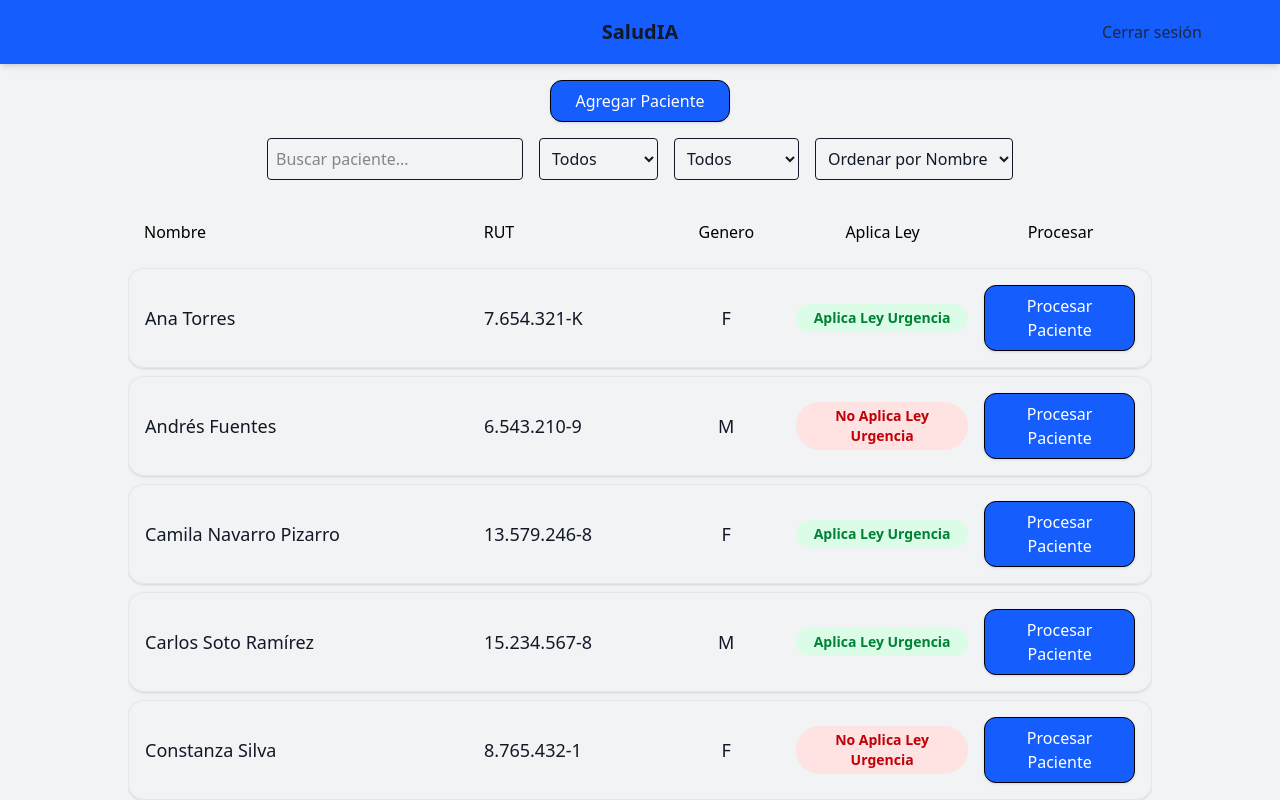
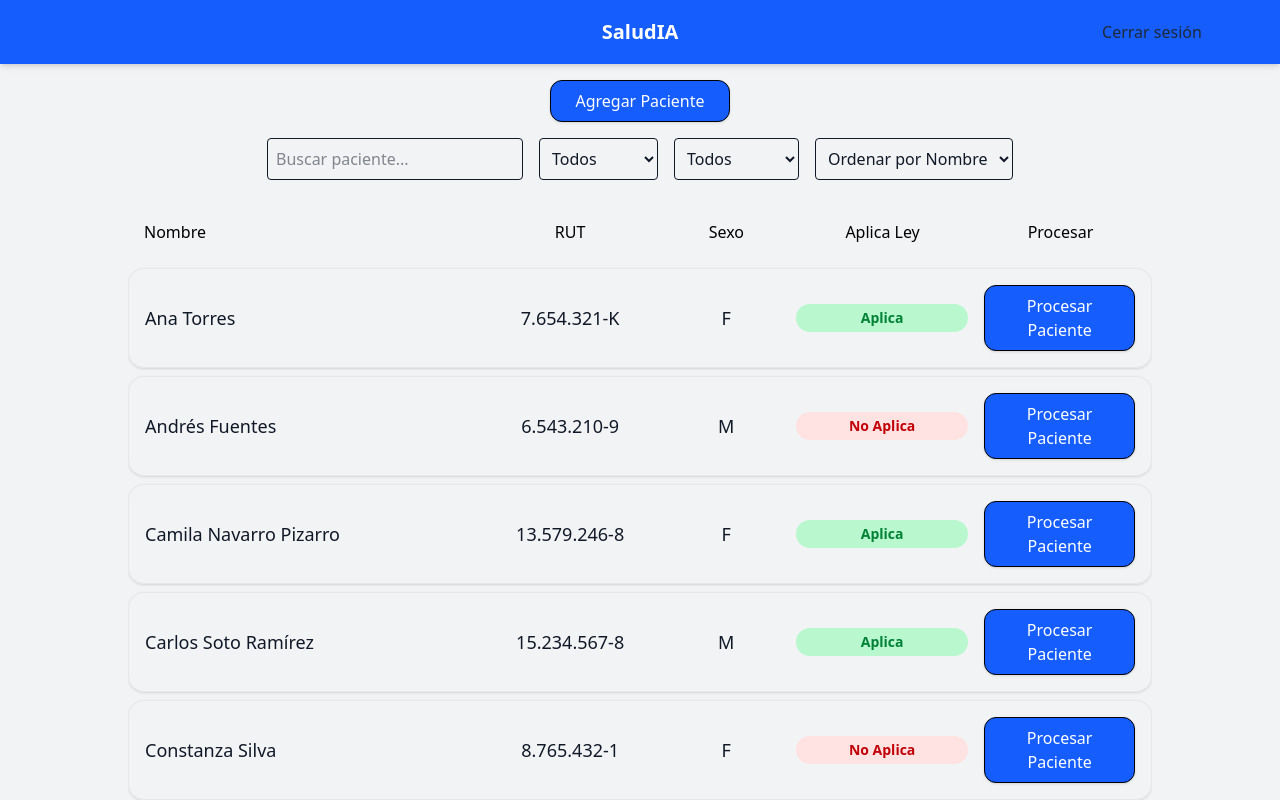
Before and after one commit to SaludIA5/frontend, a React (Vite) app: page / in a window 1280 px wide. Shown: the top 800 px of the page. Built offline with nearby package versions, Linux system fonts and the light colour scheme.

Commit message:
minor fix

```diff
--- a/src/components/Header.tsx
+++ b/src/components/Header.tsx
@@ -8,7 +8,7 @@ return (
     <div className="max-w-7xl mx-auto">
         <div className="grid grid-cols-[1fr_3fr_1fr] items-center h-16">
         {/* Título en el centro */}
-        <h1 className="col-start-2 text-xl font-bold text-center">SaludIA</h1>
+        <h1 className="col-start-2 text-xl text-white font-bold text-center">SaludIA</h1>
 
         {/* "Botón" como texto, ocupa toda la col */}
         <button
--- a/src/components/PatientManager/PatientList.tsx
+++ b/src/components/PatientManager/PatientList.tsx
@@ -1,13 +1,13 @@
 import { useNavigate } from 'react-router-dom';
 import type { User } from '../../types/user';
 
-export default function PatientList({ patients }: { patients: User[] }){
+export default function PatientList({ patients }: { patients: User[] }) {
   const navigate = useNavigate();
 
-    return(
+  return (
     <ul className="space-y-2 max-w-5xl mx-auto overflow-x-auto">
       <li className='grid grid-cols-[1.5fr_0.8fr_0.5fr_0.8fr_0.7fr] gap-4 items-center text-black text-center p-4'>
-          <p className='text-left'>Nombre</p> <p className='text-left'>RUT</p> <p>Genero</p> <p>Aplica Ley</p> <p>Procesar</p>
+        <p className='text-left'>Nombre</p> <p className='text-center'>RUT</p> <p>Sexo</p> <p>Aplica Ley</p> <p>Procesar</p>
       </li>
       {patients.map((patient, i) => (
         <li
@@ -18,21 +18,30 @@ export default function PatientList({ patients }: { patients: User[] }){
             {patient.firstName} {patient.lastName} {patient.secondLastname || ""}
           </p>
 
-            <p className="text-lg font-medium">{patient.rut}</p>
+          <p className="text-lg text-center font-medium">{patient.rut}</p>
 
           <p className="text-lg font-medium text-center">
             {patient.sex}
           </p>
 
-            {patient.isEligible ? (
-              <span className="rounded-full px-3 py-1 text-sm font-semibold bg-green-100 text-green-700 text-center">
-                Aplica Ley Urgencia
+          {(() => {
+            const isEligible = patient.isEligible;
+            const statusConfig = isEligible
+              ? {
+                text: "Aplica",
+                className: "bg-green-200 text-green-700"
+              }
+              : {
+                text: "No Aplica",
+                className: "bg-red-100 text-red-700"
+              };
+
+            return (
+              <span className={`rounded-full px-3 py-1 text-sm font-semibold text-center ${statusConfig.className}`}>
+                {statusConfig.text}
               </span>
-            ) : (
-              <span className="rounded-full px-3 py-1 text-sm font-semibold bg-red-100 text-red-700 text-center">
-                No Aplica Ley Urgencia
-            </span>
-          )}
+            );
+          })()}
           <button
             className="rounded-xl bg-blue-600 px-2 py-2 text-white shadow hover:bg-blue-700"
             onClick={() => navigate(`/editPatient/${patient.rut}`)}>
```
Lines whose indentation alone changed are shown as unchanged.
